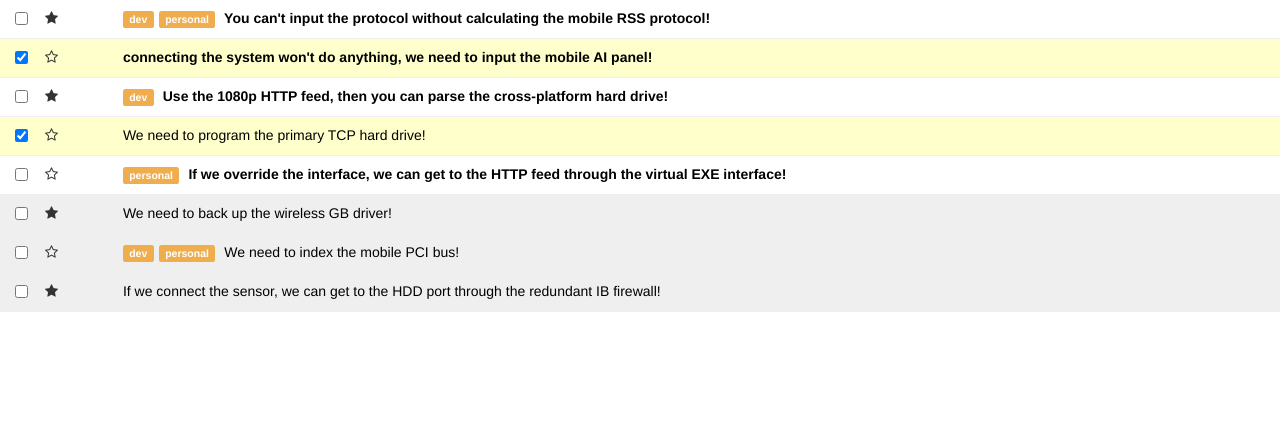
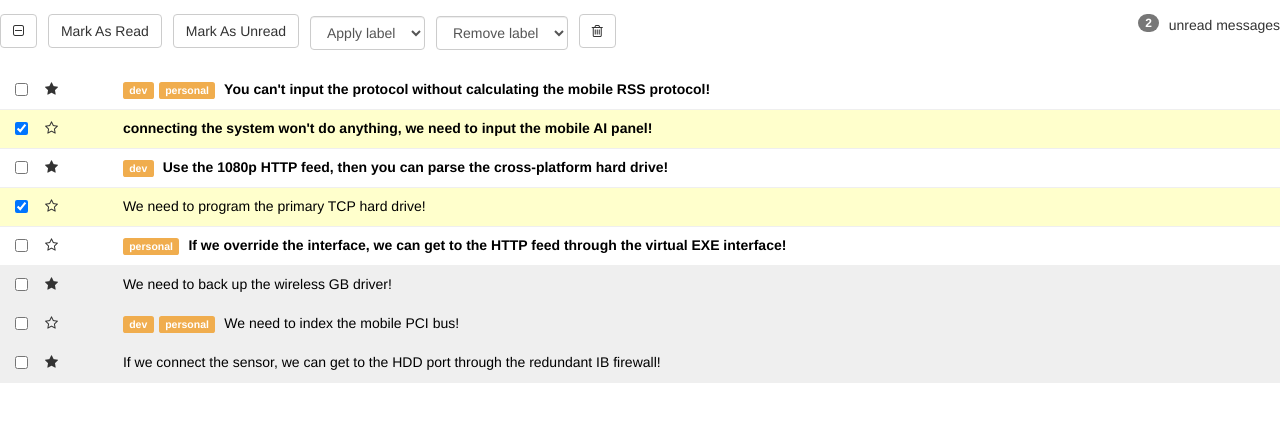
Before and after one commit to ChaseClineCoding/ng-inbox, a plain HTML site: page index.html in a window 1280 px wide. Drawn offline with nearby package versions, Linux system fonts and the light colour scheme.

Commit message:
Added toolbar

```diff
--- a/index.html
+++ b/index.html
@@ -9,10 +9,11 @@
     <script src="https://ajax.googleapis.com/ajax/libs/angularjs/1.6.6/angular.min.js"></script>
   </head>
   <body>
-    <display-messages />
+    <display-messages></display-messages>
 
     <script src="js/app.js"></script>
     <script src="js/messages/Messages.component.js"></script>
     <script src="js/messages/Messages.controller.js"></script>
+    <script src="js/toolbar/Toolbar.component.js"></script>
   </body>
 </html>
--- a/js/messages/Messages.template.html
+++ b/js/messages/Messages.template.html
@@ -1,4 +1,5 @@
 <div ng-controller="messages as ctrl">
+  <toolbar messages="ctrl.mail"></toolbar>
   <div ng-repeat="message in ctrl.mail">
     <div class="row message read-{{message.read}} selected-{{message.selected}}">
       <div class="col-xs-1">
--- /dev/null
+++ b/js/toolbar/Toolbar.component.js
@@ -0,0 +1,8 @@
+(function() {
+  angular.module('inboxApp').component('toolbar', {
+    templateUrl: '/js/toolbar/Toolbar.template.html',
+    bindings: {
+      messages: '='
+    }
+  })
+})()
--- /dev/null
+++ b/js/toolbar/Toolbar.template.html
@@ -0,0 +1,38 @@
+<div class="row toolbar">
+  <div class="col-md-12">
+    <p class="pull-right">
+      <span class="badge badge">2</span>
+      unread messages
+    </p>
+
+    <button class="btn btn-default">
+      <i class="fa fa-minus-square-o"></i>
+    </button>
+
+    <button class="btn btn-default">
+      Mark As Read
+    </button>
+
+    <button class="btn btn-default">
+      Mark As Unread
+    </button>
+
+    <select class="form-control label-select">
+      <option>Apply label</option>
+      <option value="dev">dev</option>
+      <option value="personal">personal</option>
+      <option value="gschool">gschool</option>
+    </select>
+
+    <select class="form-control label-select">
+      <option>Remove label</option>
+      <option value="dev">dev</option>
+      <option value="personal">personal</option>
+      <option value="gschool">gschool</option>
+    </select>
+
+    <button class="btn btn-default">
+      <i class="fa fa-trash-o"></i>
+    </button>
+  </div>
+</div>
```
Also changed, not shown: js/messages/Messages.controller.js (indentation only).
